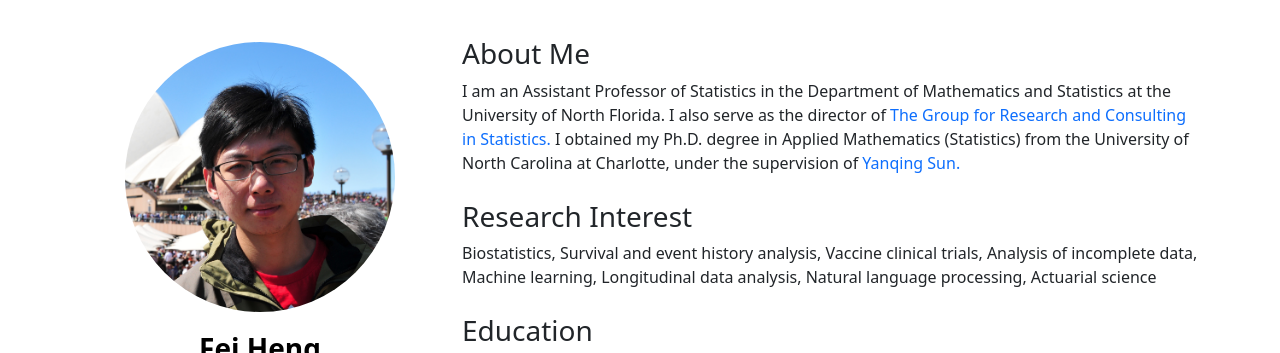
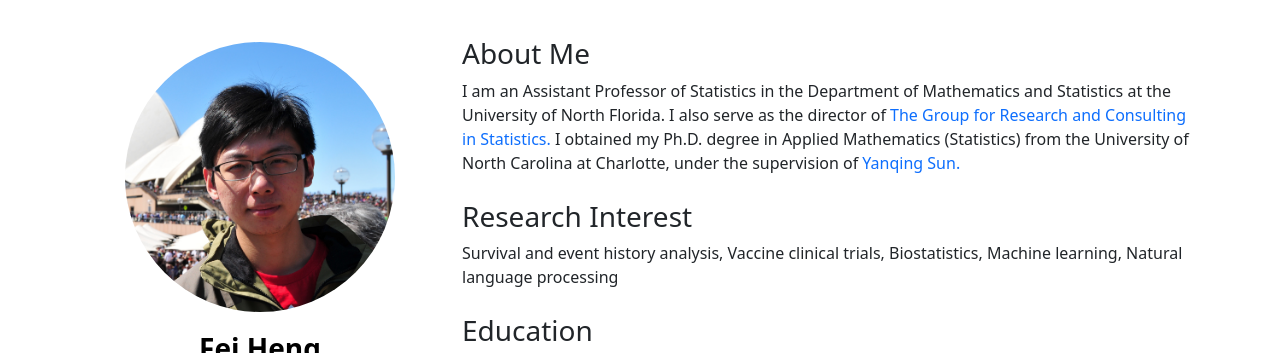
Before and after one commit to fei-heng/fei-heng.github.io, a plain HTML site: page index.html in a window 1280 px wide. Shown: the part 63-416 px from the top of the page. Drawn offline with nearby package versions, Linux system fonts and the light colour scheme; files whose address does not match are found by name.

Commit message:
Update index.html

```diff
--- a/index.html
+++ b/index.html
@@ -141,7 +141,7 @@
             </a>
 
             <h3 style="margin-top: 25px">Research Interest</h3>
-            <div>Biostatistics, Survival and event history analysis, Vaccine clinical trials, Analysis of incomplete data, Machine learning, Longitudinal data analysis, Natural language processing, Actuarial science</div>
+            <div>Survival and event history analysis, Vaccine clinical trials, Biostatistics, Machine learning, Natural language processing</div>
 
 
             <h3 style="margin-top: 25px">Education</h3>
```
